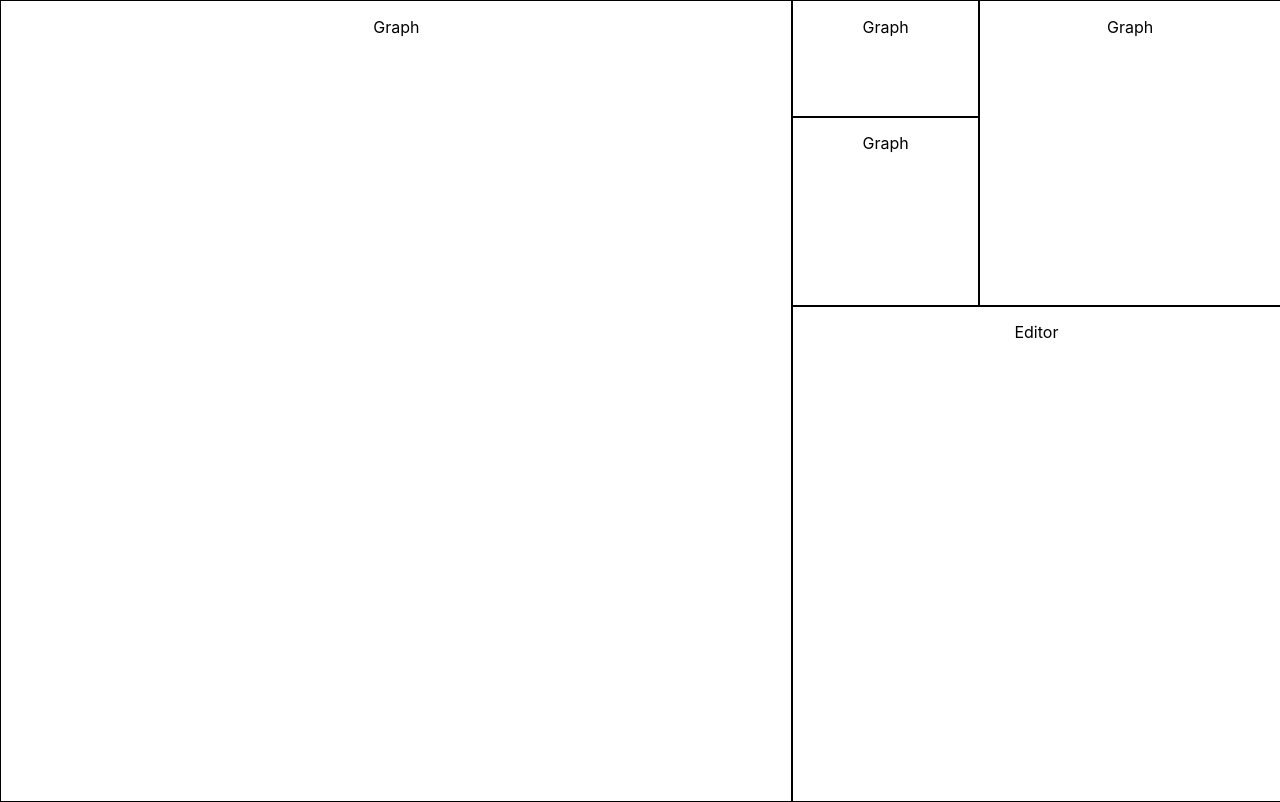
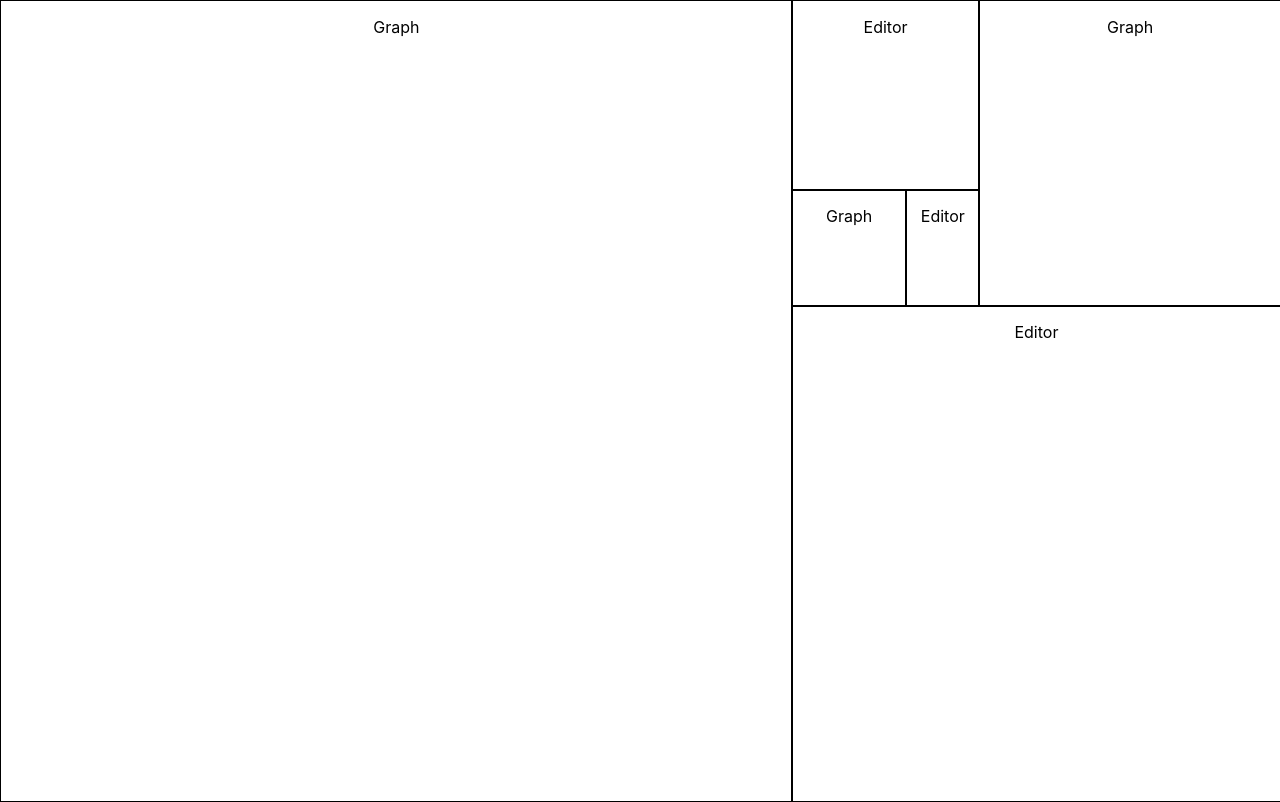
Before and after one commit to biniona/FDZ, a React (Create React App) app in the folder frontend/fdz-frontend/: page / in a window 1280 px wide. Built offline with nearby package versions, Linux system fonts and the light colour scheme.

Commit message:
fix layout maps and add comments

```diff
--- a/frontend/fdz-frontend/src/App.tsx
+++ b/frontend/fdz-frontend/src/App.tsx
@@ -7,8 +7,9 @@ function App() {
         { type: WindowTypes.Graph },
         { type: WindowTypes.Editor },
         { type: WindowTypes.Graph },
+        { type: WindowTypes.Editor },
         { type: WindowTypes.Graph },
-        { type: WindowTypes.Graph },
+        { type: WindowTypes.Editor },
     ];
     return (
         <div className="App">
--- a/frontend/fdz-frontend/src/LucasNumber.tsx
+++ b/frontend/fdz-frontend/src/LucasNumber.tsx
@@ -8,23 +8,26 @@ interface lucas_map_type {
     [index: number]: number | number[];
 }
 
-/** Map to define how different cells effect one another in layout. */
+/** Map to define how different cells effect one another in layout.
+ * This ca be calculated, but that seemed unnecessary for the time being
+ * as the layout is not meant go mo
+ */
 const LEFT_SHIFT_MAP: lucas_map_type = {
     0: NaN,
     1: 0,
     2: [0, 3],
     3: 0,
     4: 0,
-    5: 0,
+    5: [0, 4],
 };
 
 const TOP_SHIFT_MAP: lucas_map_type = {
     0: NaN,
     1: 2,
     2: NaN,
-    3: 4,
-    4: 5,
-    5: NaN,
+    3: NaN,
+    4: 3,
+    5: 3,
 };
 
 const LucasNumber = (index: number) => {
@@ -89,6 +92,7 @@ const GetShiftTop = (index: number, num_cells: number) => {
     return count;
 };
 
+/** numbers into percent strings */
 const p = (n: number) => `${n * 100}%`;
 
 /** Given the number of cells and the current cell, describe the cell  */
```
